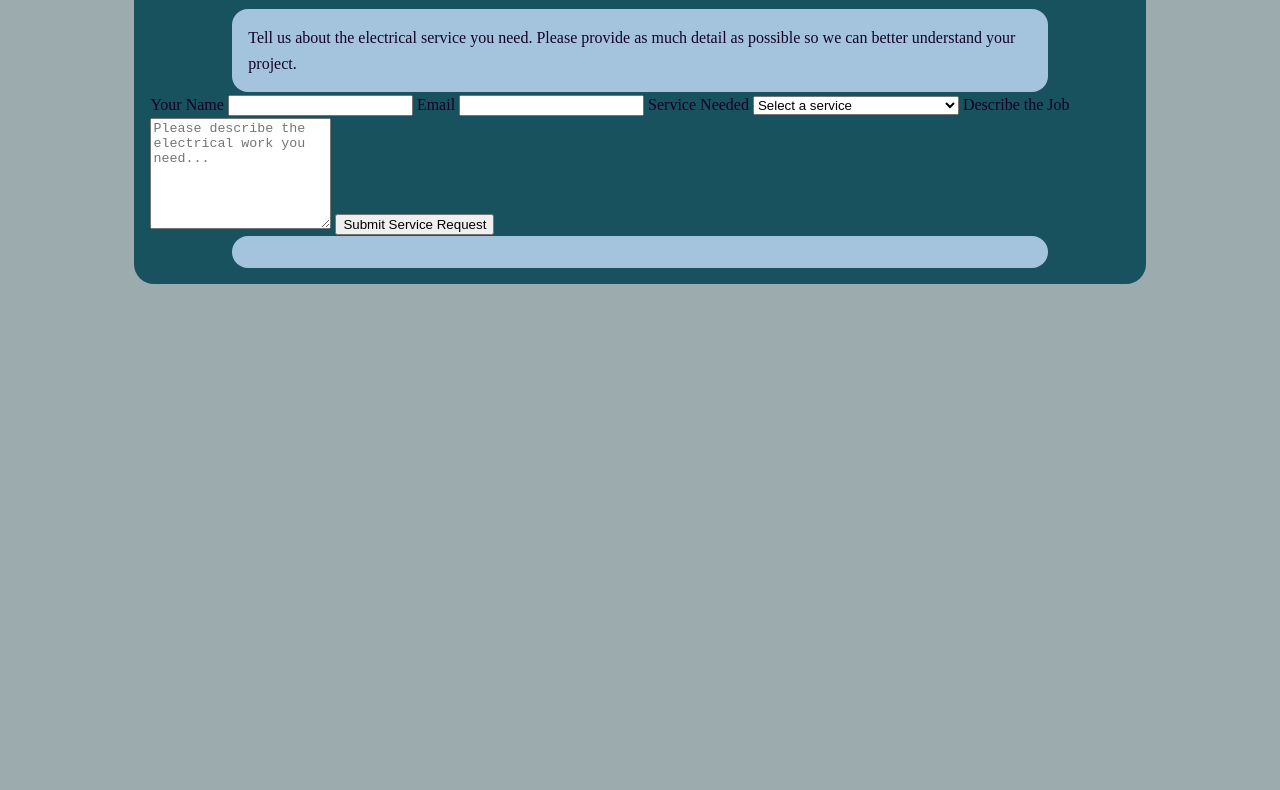
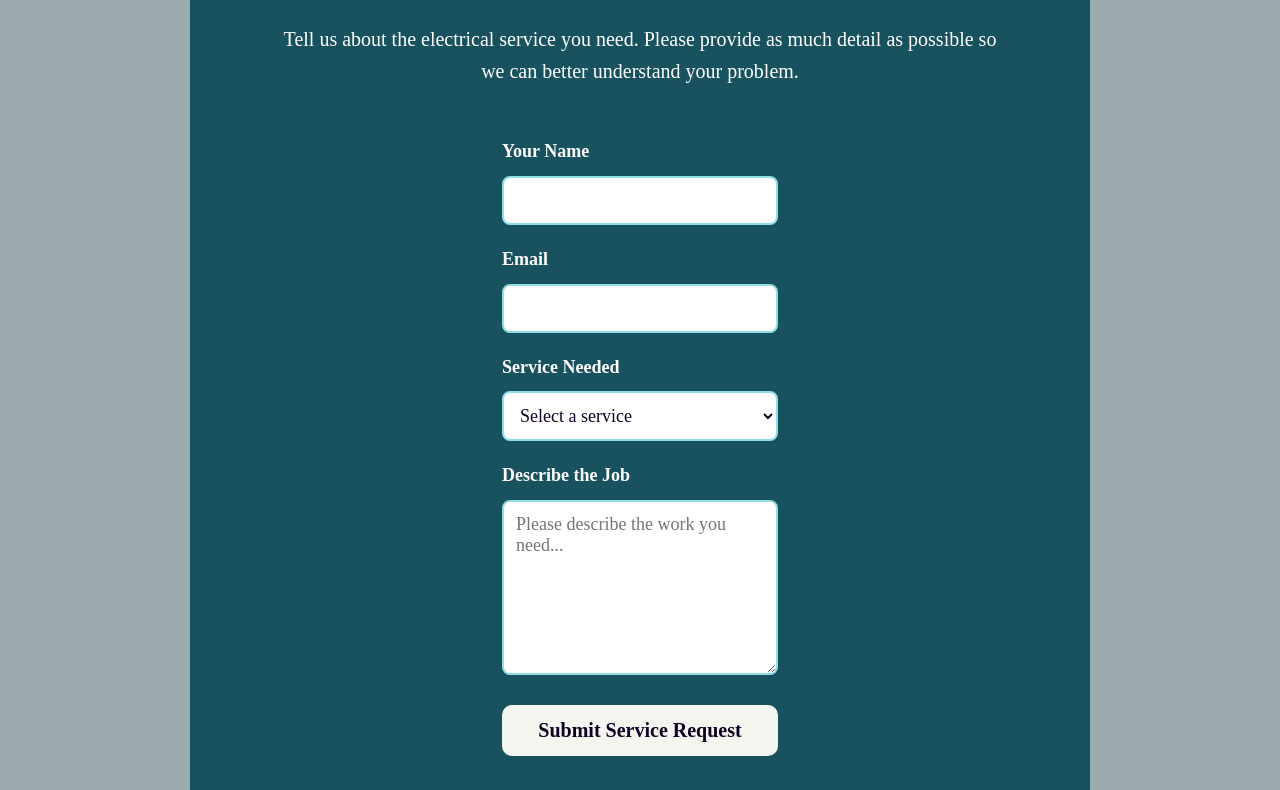
Before and after one commit to nns0808/electro-nov, a website: page service-request.html in a window 1280 px wide. Shown: the part 437-1227 px from the top of the page. Before the commit the page ends 800 px from the top, so only its background shows below. Drawn offline with Linux system fonts and the light colour scheme.

Commit message:
Improve service request form and API

```diff
--- a/index.css
+++ b/index.css
@@ -324,3 +324,120 @@ footer {
   font-family: "Times New Roman", Times, serif;
   font-size: 20px;
 }
+
+/* =========================================
+   SERVICE REQUEST PAGE
+   ========================================= */
+
+#service-request {
+  max-width: 900px;
+  margin: 40px auto;
+  padding: 40px;
+  background-color: rgb(25, 82, 95);
+  border-radius: 20px;
+  box-sizing: border-box;
+}
+
+#service-request h1 {
+  color: rgb(247, 248, 244);
+  font-family: Verdana, Geneva, Tahoma, sans-serif;
+  text-align: center;
+  margin-bottom: 20px;
+}
+
+#service-request > p {
+  width: 90%;
+  background-color: transparent;
+  color: white;
+  text-align: center;
+  margin: 0 auto 30px;
+  padding: 10px;
+  font-family: "Times New Roman", Times, serif;
+  font-size: 20px;
+  line-height: 1.6;
+  font-weight: normal;
+}
+
+/* Form layout */
+
+#service-request-form {
+  display: flex;
+  flex-direction: column;
+  gap: 10px;
+  max-width: 700px;
+  margin: auto;
+}
+
+/* Labels */
+
+#service-request-form label {
+  color: white;
+  font-size: 18px;
+  font-weight: bold;
+  margin-top: 10px;
+}
+
+/* Text fields */
+
+#service-request-form input,
+#service-request-form select,
+#service-request-form textarea {
+  width: 100%;
+  box-sizing: border-box;
+  padding: 12px;
+  font-family: "Times New Roman", Times, serif;
+  font-size: 18px;
+  color: rgb(18, 2, 36);
+  background-color: white;
+  border: 2px solid rgb(146, 222, 232);
+  border-radius: 8px;
+}
+
+/* Textarea */
+
+#service-request-form textarea {
+  min-height: 150px;
+  resize: vertical;
+}
+
+/* Highlight fields when selected */
+
+#service-request-form input:focus,
+#service-request-form select:focus,
+#service-request-form textarea:focus {
+  outline: none;
+  border-color: rgb(250, 250, 248);
+  box-shadow: 0 0 5px rgba(218, 248, 66, 0.6);
+}
+
+/* Submit button */
+
+#service-request-form button {
+  margin-top: 20px;
+  padding: 14px 25px;
+  font-family: "Times New Roman", Times, serif;
+  font-size: 20px;
+  font-weight: bold;
+  color: rgb(18, 2, 36);
+  background-color: rgb(244, 245, 239);
+  border: none;
+  border-radius: 10px;
+  cursor: pointer;
+}
+
+#service-request-form button:hover {
+  opacity: 0.85;
+}
+
+/* Status message */
+
+#request-status {
+  width: 90%;
+  margin: 25px auto 0;
+  padding: 10px;
+  background-color: transparent;
+  color: white;
+  text-align: center;
+  font-size: 18px;
+  font-weight: bold;
+}
--- a/service-request.html
+++ b/service-request.html
@@ -67,7 +67,7 @@
       <p>
         Tell us about the electrical service you need.
         Please provide as much detail as possible so we can
-        better understand your project.
+        better understand your problem.
       </p>
 
 
@@ -171,7 +171,7 @@
           name="jobDescription"
           rows="7"
           required
-          placeholder="Please describe the electrical work you need..."
+          placeholder="Please describe the work you need..."
         ></textarea>
 
 
```
Also changed, not shown: api/service-requests.js (+12 -0 lines).
